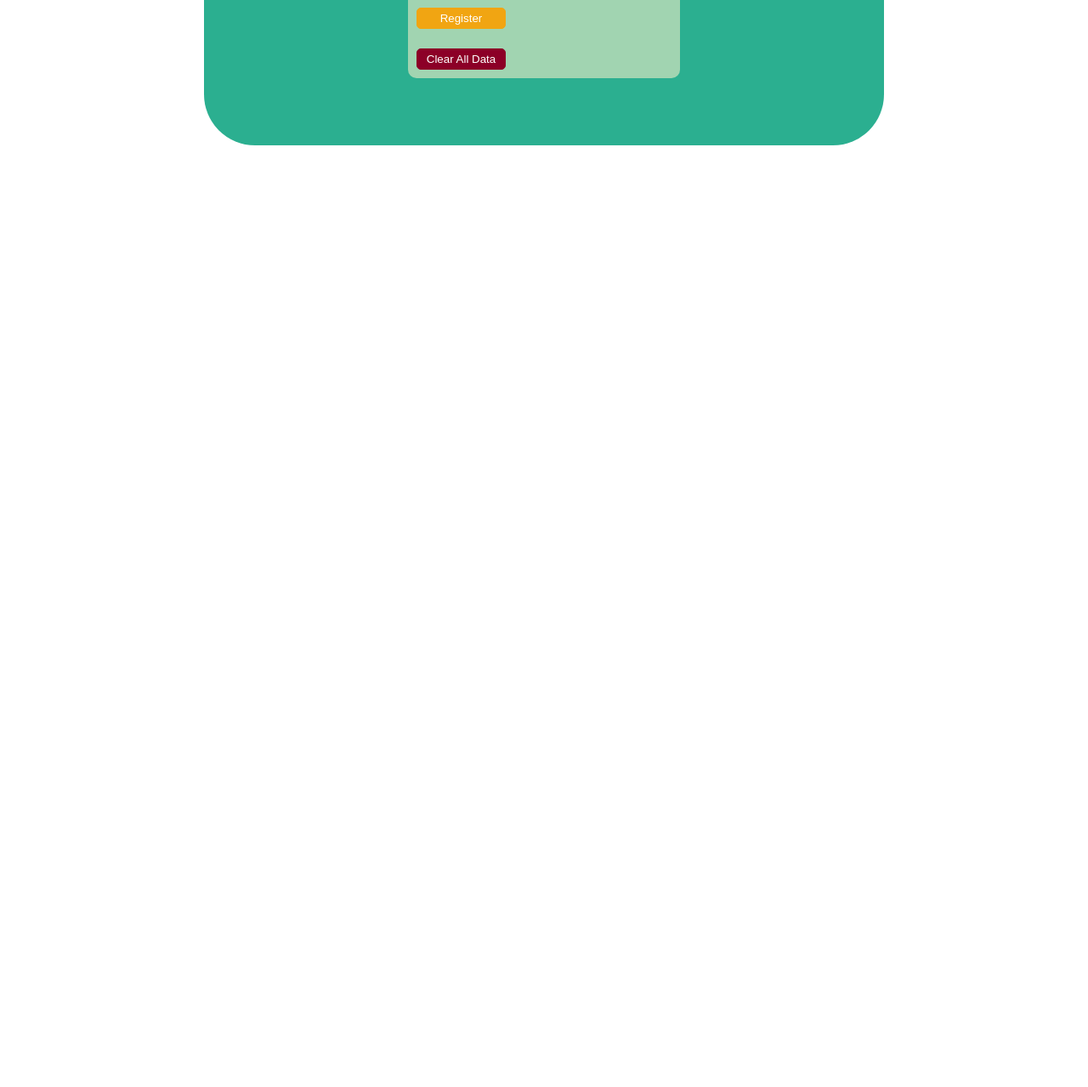
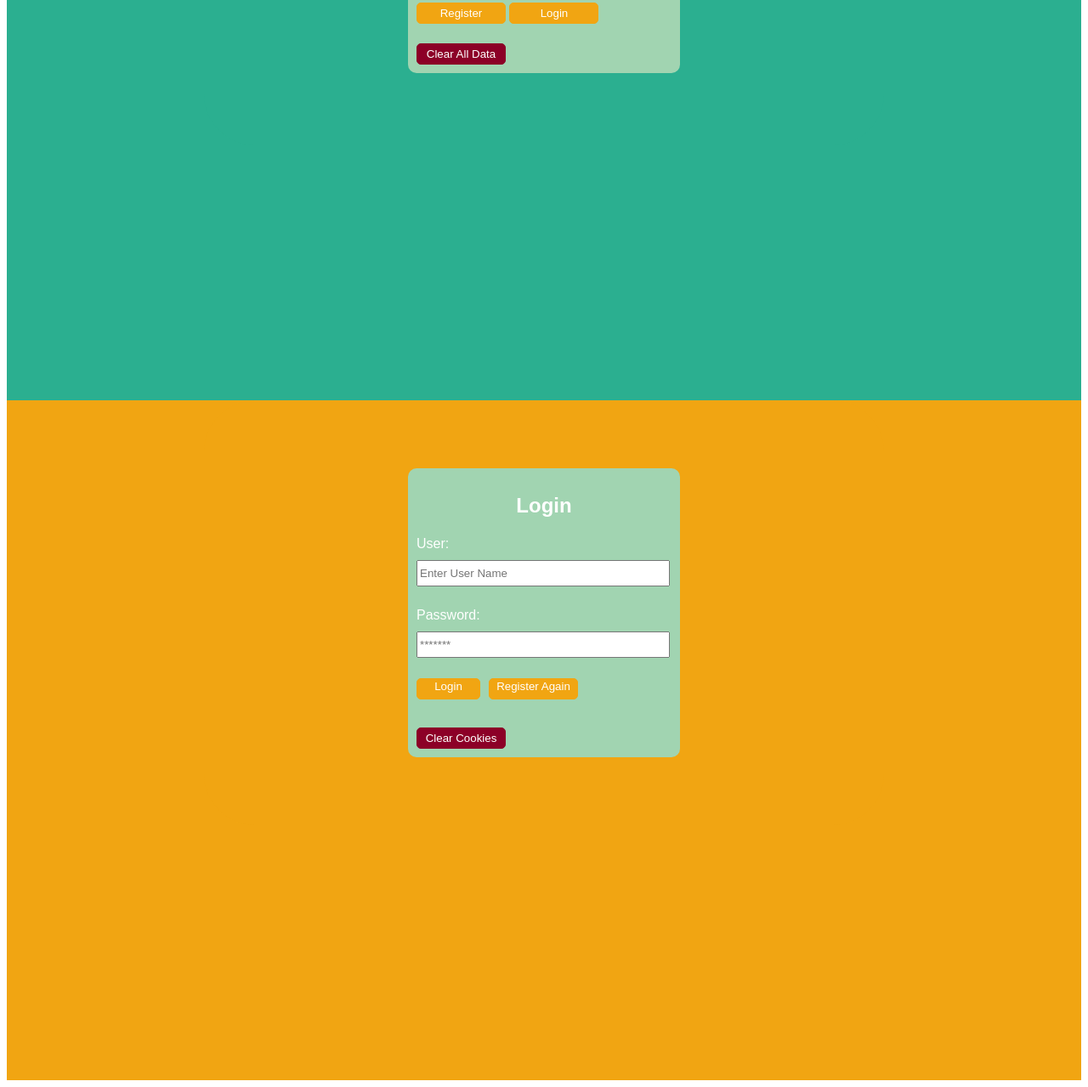
Before and after one commit to TheNovaxian/local-storage-extra, a plain HTML site: page index.html in a window 1280 px wide. Shown: the part 337-1616 px from the top of the page at 85% size. Before the commit the page ends 800 px from the top, so only its background shows below. Drawn offline with Linux system fonts and the light colour scheme.

Commit message:
finished

```diff
--- a/index.html
+++ b/index.html
@@ -9,7 +9,7 @@
     <link href="style.css" rel="stylesheet">
 </head>
 <body>
-
+<section id="register">
     <div class="container">
 
           <form id="form1" >
@@ -26,15 +26,19 @@
 
                  </div>
                     <button id="register" type="submit" onclick="reveal()">Register</button>
+                    <button id="register" type="button" onclick="reveal()">Login</button>
 
                  <h4 class="info"></h4>
 
                  <button id="clear" type="button" onclick="deleteAllUsers()">Clear All Data</button><br>
         </form>
+    </div>
+</section>
 
-        <div id="vertical-line"></div>
+<section id="login">
+        <div class="container1">
 
-        <form id="form2" >
+        <form id="form2"  >
             <h1>Login</h1>
 
               <div class="input">
@@ -49,11 +53,15 @@
                      <input type="password" id="password2" placeholder="*******"><br>
 
                  </div>
-                 <button id="login" type="submit" onclick="displayinfo(), internalCookie()" >Login</button><br>
 
+                 <div class="bcontainer">
+                 <button id="login" type="button" onclick=" internalCookie(), displayinfo()" >Login</button><br>
+                 <button id="registeragain" type="button" onclick="reveal2()">Register Again</button>
+                </div>
                  <h4 class="info"></h4>
 
-                 <button id="clear" type="submit" onclick="clearCookies()">Clear Cookies</button>
+                 <button id="clear" type="button" onclick="clearCookies()">Clear Cookies</button>
+
 
 
 
@@ -61,6 +69,7 @@
         </form>
 
     </div>
+</section>
 
 
 </body>
--- a/script.js
+++ b/script.js
@@ -10,27 +10,44 @@ document.addEventListener('DOMContentLoaded', function() {
         alert('User Registered Successfully');
 
     });
+
+    // var form2 = document.getElementById('form2');
+    // form2.addEventListener('submit', function(event) {
+    //     event.preventDefault(); // Prevent form submission
+
+    //     displayinfo(); // Process the login information
+    // },{ once: true });
 });
 
 function addUser(user, password) { //adds
     var users = JSON.parse(localStorage.getItem('users')) || [];
     users.push({ user, password });
     localStorage.setItem('users', JSON.stringify(users));
+    document.body.style.overflow = 'auto';
 
 }
 
 window.onload = function(){
-    let hide = document.getElementById('form2');
-    let line = document.getElementById('vertical-line')
-    line.style.display = 'none'; //hides line
-    hide.style.display = 'none'; //hides other form
+    // let login = document.getElementById('login');
+    // login.style.display = 'none';
+
 }
 
 function reveal(){
-    let hide = document.getElementById('form2');
-    let line = document.getElementById('vertical-line')
-    line.style.display = 'block'; //shows line
-    hide.style.display = 'block'; //shows other form
+    // let login = document.getElementById('login'); // hide section
+    // login.style.display = 'block';
+
+    var nextSection = document.getElementById('login'); // scroll to next section after clicking login
+    if (nextSection) {
+        nextSection.scrollIntoView({ behavior: 'smooth' });
+    }
+}
+
+function reveal2(){
+    var nextSection = document.getElementById('register'); // scroll to next section after clicking register again
+    if (nextSection) {
+        nextSection.scrollIntoView({ behavior: 'smooth' });
+    }
 }
 
 function setCookie() {
@@ -60,9 +77,15 @@ function internalCookie(){
 
 }
 
+function clearCookies() {
+    document.cookie = 'LoggedIn=; expires=Thu, 01 Jan 1970 00:00:00 UTC; path=/;';
+    alert('Cookies Cleared');
+    document.body.style.overflow = 'auto';
+    window.location.href = window.location.href;
 
-function clearCookies(){
-    document.cookie = `LoggedIn=true; expires=Thu, 01 Jan 1970 00:00:00 UTC; path=/`;
+    // window.addEventListener('resize', function() {
+    //     window.location.reload();
+    // });
 }
 
 // function getCookie() {
@@ -89,21 +112,26 @@ function clearCookies(){
 // }
 
 function displayinfo() {
-    var userl = document.getElementById('User2').value;
-    var passwordl = document.getElementById('password2').value;
-    var users = JSON.parse(localStorage.getItem('users')) || [];
-    var matchedUser = users.find(user => user.user === userl && user.password === passwordl);
+    console.log('displayinfo function called');
+    var userl = document.getElementById('User2').value.trim();
+    var passwordl = document.getElementById('password2').value.trim();
 
-    if (userl.trim() === '' || passwordl.trim() === '') {
+    if (userl === '' || passwordl === '') {
         alert('Please enter information');
         return;
     }
 
+    var users = JSON.parse(localStorage.getItem('users')) || [];
+    var matchedUser = users.find(user => user.user === userl && user.password === passwordl);
+
     if (matchedUser) {
-        alert(`Login Successful!`);
+        alert('Login Successful!');
     } else {
         alert('Incorrect Login');
     }
+
+    document.getElementById('form2').reset();
+    document.body.style.overflow = 'auto';
 }
 
 // function deleteUser() {
--- a/style.css
+++ b/style.css
@@ -3,6 +3,7 @@ body{
    justify-content: center;
    align-items: center;
    font: 100% /normal sans-serif;
+   overflow: hidden;
 
 }
 
@@ -20,7 +21,27 @@ height: 500px;
 margin: 0 auto;
 border-radius: 60px;
 }
+.container1{
+   align-self: center;
+   width: 800px;
+   background-color:#F1A512 ;
+display: flex;
+flex-direction: row;
+justify-content: space-evenly;
+align-items: center;
+height: 500px;
+margin: 0 auto;
+border-radius: 60px;
+}
 
+#register{
+   background-color:#2BAF90 ;
+   height: 100vh;
+}
+#login{
+   background-color: #F1A512;
+   height: 100vh;
+}
 #vertical-line {
     border-left: 1px solid #A1D4B1;
     height: 400px; /* Adjust height as needed */
@@ -179,6 +200,26 @@ margin-top: 2px;
    cursor: pointer;
    padding-bottom: 10px;
  }
+.bcontainer{
+    display: flex;
+    flex-direction: row;
+
+}
+
+ #form2
+ button#registeragain{
+  width:35% ;
+  height: 25px;
+  background-color: #F1A512;
+  color: white;
+  border-radius: 5px;
+  border: 1px solid #F1A512;
+  margin-left: 10px;
+  margin-top: 1px;
+  margin-bottom: 10px;
+  cursor: pointer;
+  padding-bottom: 10px;
+}
 
 
  .hide-button{
```
